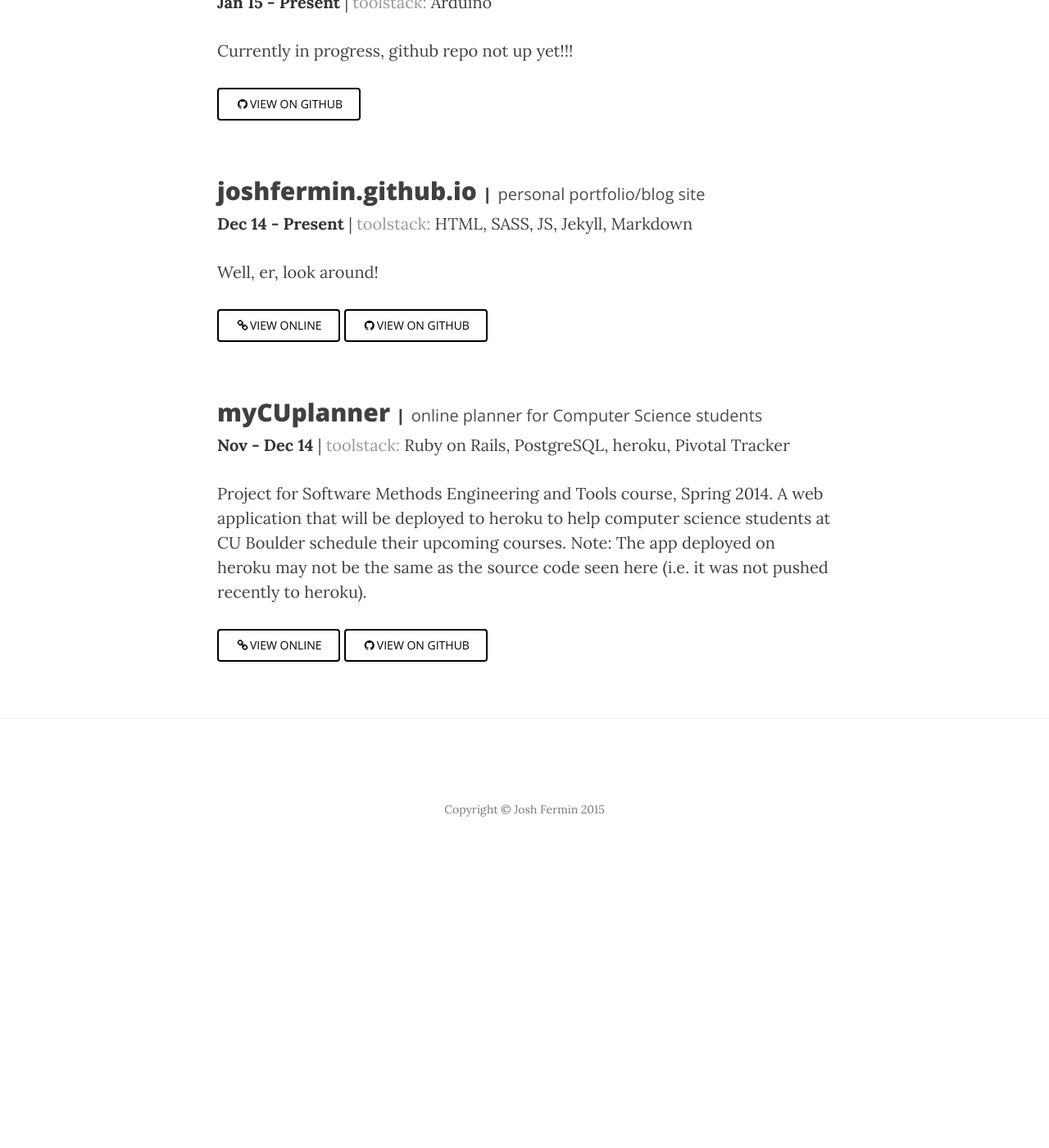
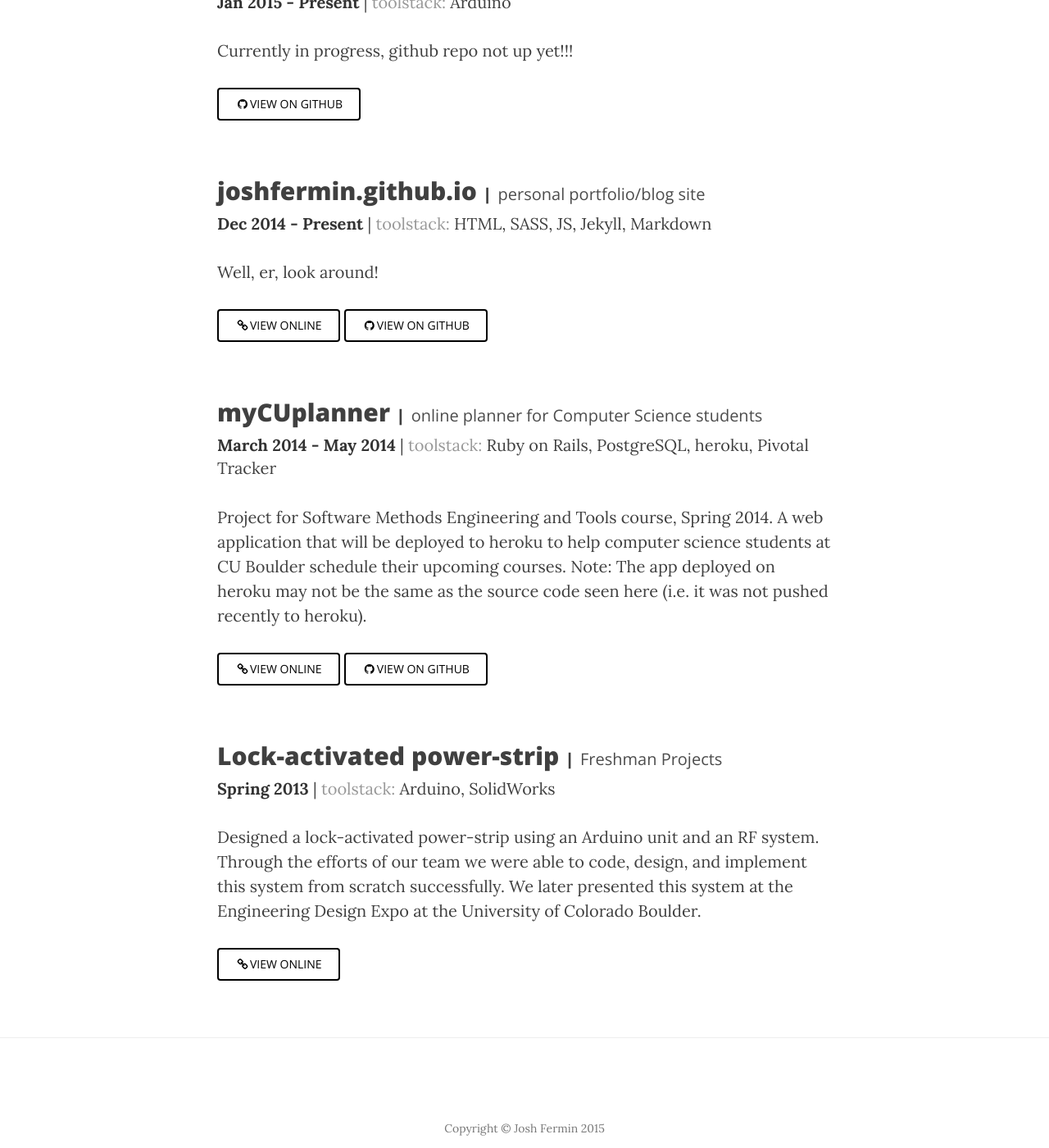
Before and after one commit to joshfermin/joshfermin.github.io, a Jekyll site: the page built from projects.html, in a window 1280 px wide and 1400 px high, scrolled down 644 px. Shown: the whole window at 82% size. Built offline with Jekyll 4.4.1, drawn with Linux system fonts in a browser that asks for light colours; nearby versions of some CDN libraries; before the commit the page ends 1707 px from its top, so only the background shows below that.

Commit message:
adding project

```diff
--- a/_data/projects.yml
+++ b/_data/projects.yml
@@ -1,5 +1,5 @@
 - name: word clock
-  time: Jan 15 - Present
+  time: Jan 2015 - Present
   url:
   tagline: led word clock controlled by arduino
   tools: Arduino
@@ -9,7 +9,7 @@
     branch: master
 
 - name: joshfermin.github.io
-  time: Dec 14 - Present
+  time: Dec 2014 - Present
   url: https://joshfermin.github.io/
   tagline: personal portfolio/blog site
   tools: HTML, SASS, JS, Jekyll, Markdown
@@ -19,7 +19,7 @@
     branch: master
 
 - name: myCUplanner
-  time: Nov - Dec 14
+  time: March 2014 - May 2014
   url: https://mycuplanner.herokuapp.com/
   tagline: online planner for Computer Science students
   tools: Ruby on Rails, PostgreSQL, heroku, Pivotal Tracker
@@ -32,3 +32,14 @@
   github:
     url: joshfermin/myCUplanner
     branch: master
+
+- name: Lock-activated power-strip
+  time: Spring 2013
+  url: https://www.youtube.com/watch?v=kHH6qjfG9os
+  tagline: Freshman Projects
+  tools: Arduino, SolidWorks
+  description: |
+    Designed a lock-activated power-strip using an Arduino unit and an RF system. Through the efforts
+    of our team we were able to code, design, and implement this system from scratch successfully.
+    We later presented this system at the Engineering Design Expo at the University of Colorado
+    Boulder.
```
